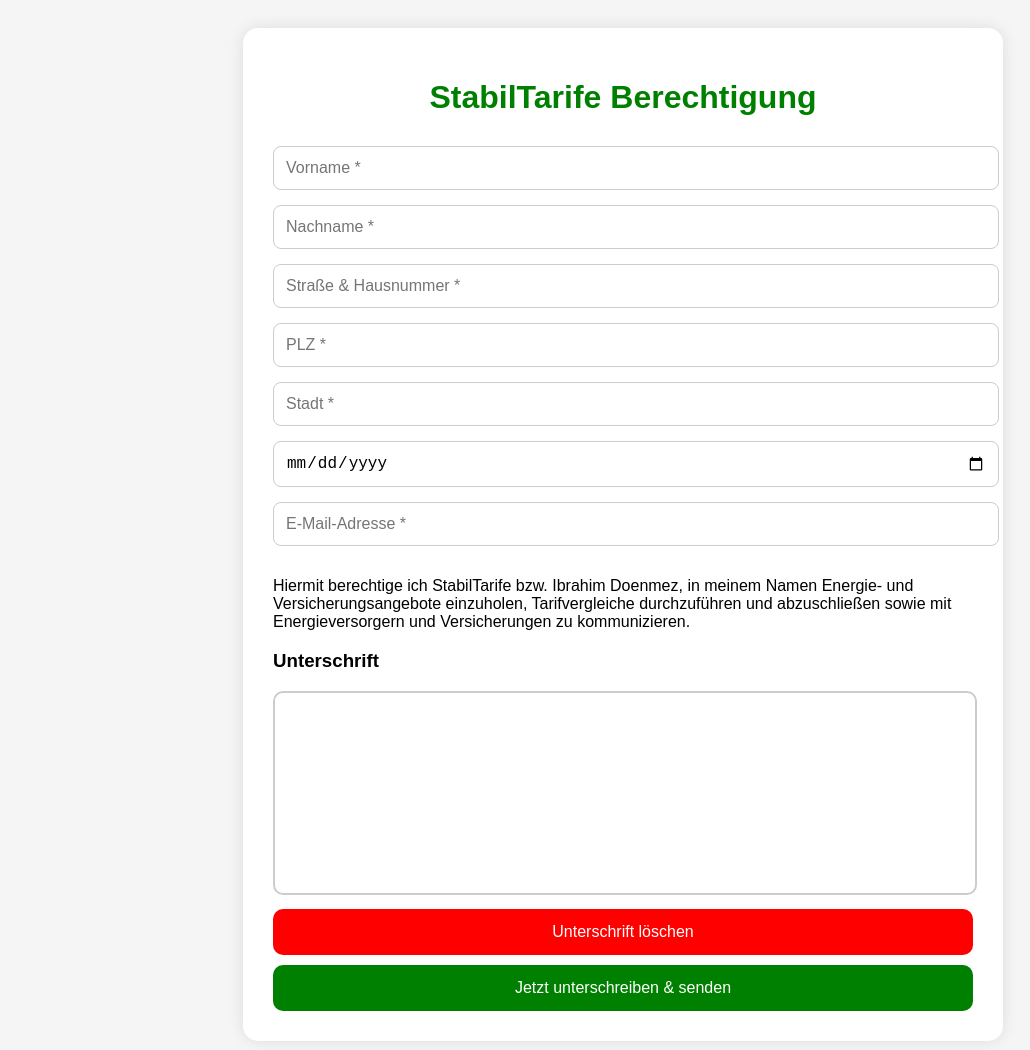
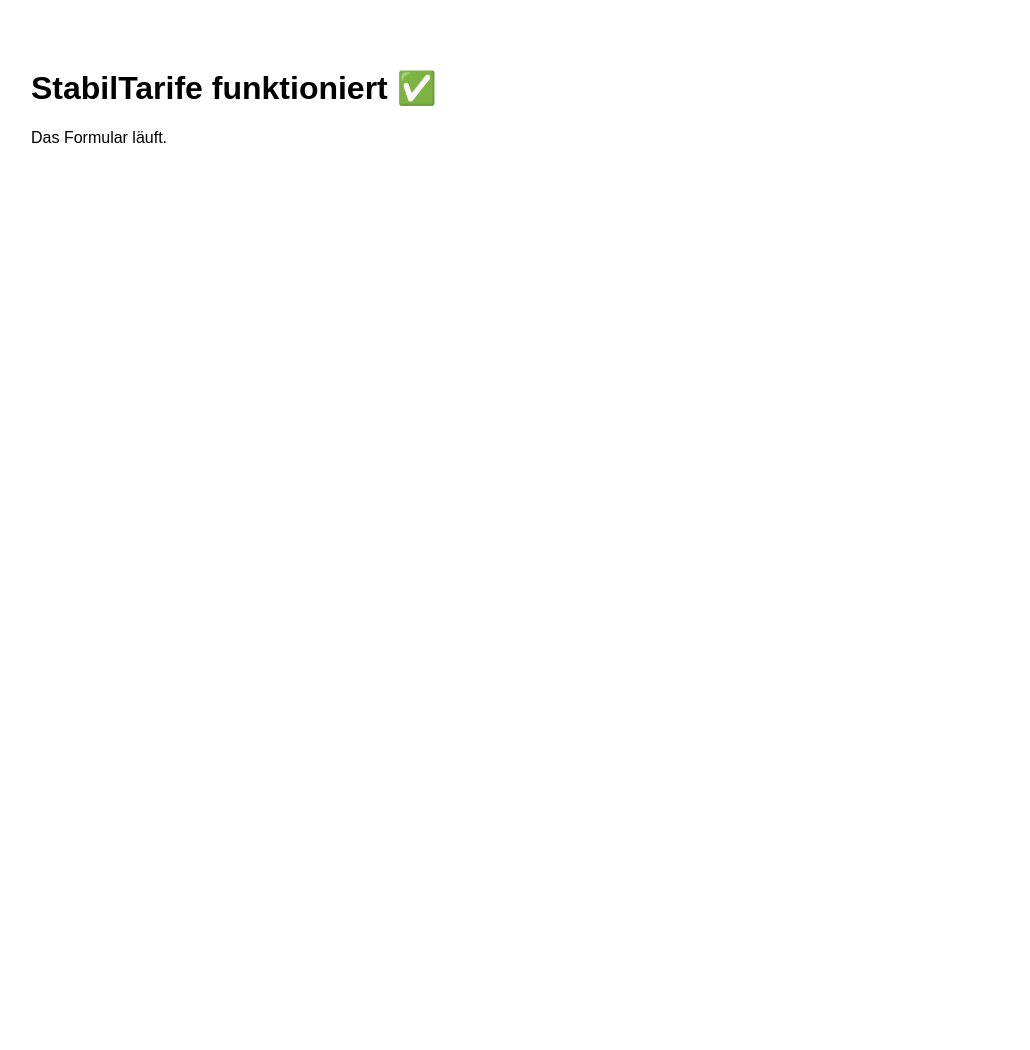
Before and after one commit to ibodoen-del/stabiltarife-vollmacht-neu, a website: page index.html in a window 1280 px wide. Shown: the whole page, without its empty margins (17-1047 px from the left). After the commit the page ends 800 px from the top, so only its background shows below. Drawn offline with nearby package versions, Linux system fonts and the light colour scheme.

Commit message:
Update index.html

```diff
--- a/index.html
+++ b/index.html
@@ -1,174 +1,15 @@
 <!DOCTYPE html>
 <html lang="de">
 <head>
-<meta charset="UTF-8" />
-<meta name="viewport" content="width=device-width, initial-scale=1.0"/>
-
-<title>StabilTarife Berechtigung</title>
-
-<script src="https://cdn.jsdelivr.net/npm/signature_pad@4.0.0/dist/signature_pad.umd.min.js"></script>
-
-<style>
-
-body{
-font-family:Arial;
-background:#f5f5f5;
-padding:20px;
-}
-
-.container{
-max-width:700px;
-margin:auto;
-background:white;
-padding:30px;
-border-radius:15px;
-box-shadow:0 0 15px rgba(0,0,0,0.1);
-}
-
-h1{
-text-align:center;
-color:green;
-margin-bottom:30px;
-}
-
-input{
-width:100%;
-padding:12px;
-margin-bottom:15px;
-border:1px solid #ccc;
-border-radius:8px;
-font-size:16px;
-}
-
-canvas{
-border:2px solid #ccc;
-border-radius:10px;
-width:100%;
-height:200px;
-background:white;
-}
-
-button{
-padding:14px 20px;
-border:none;
-border-radius:10px;
-font-size:16px;
-cursor:pointer;
-margin-top:10px;
-}
-
-.send{
-background:green;
-color:white;
-width:100%;
-}
-
-.clear{
-background:red;
-color:white;
-width:100%;
-}
-
-</style>
+<meta charset="UTF-8">
+<title>StabilTarife</title>
 </head>
 
-<body>
+<body style="font-family:Arial;padding:40px;">
 
-<div class="container">
+<h1>StabilTarife funktioniert ✅</h1>
 
-<h1>StabilTarife Berechtigung</h1>
-
-<input id="vorname" placeholder="Vorname *" required>
-<input id="nachname" placeholder="Nachname *" required>
-<input id="strasse" placeholder="Straße & Hausnummer *" required>
-<input id="plz" placeholder="PLZ *" required>
-<input id="stadt" placeholder="Stadt *" required>
-
-<input id="geburtsdatum" type="date" required>
-
-<input id="email" type="email" placeholder="E-Mail-Adresse *" required>
-
-<p>
-Hiermit berechtige ich StabilTarife bzw. Ibrahim Doenmez,
-in meinem Namen Energie- und Versicherungsangebote einzuholen,
-Tarifvergleiche durchzuführen und abzuschließen sowie mit
-Energieversorgern und Versicherungen zu kommunizieren.
-</p>
-
-<h3>Unterschrift</h3>
-
-<canvas id="signature-pad"></canvas>
-
-<button class="clear" onclick="clearSignature()">
-Unterschrift löschen
-</button>
-
-<button class="send" onclick="sendForm()">
-Jetzt unterschreiben & senden
-</button>
-
-</div>
-
-<script>
-
-const canvas = document.getElementById("signature-pad");
-
-canvas.width = canvas.offsetWidth;
-canvas.height = 200;
-
-const signaturePad = new SignaturePad(canvas);
-
-function clearSignature(){
-signaturePad.clear();
-}
-
-async function sendForm(){
-
-if(signaturePad.isEmpty()){
-alert("Bitte unterschreiben");
-return;
-}
-
-const data = {
-vorname: document.getElementById("vorname").value,
-nachname: document.getElementById("nachname").value,
-strasse: document.getElementById("strasse").value,
-plz: document.getElementById("plz").value,
-stadt: document.getElementById("stadt").value,
-geburtsdatum: document.getElementById("geburtsdatum").value,
-email: document.getElementById("email").value,
-unterschrift: signaturePad.toDataURL()
-};
-
-try{
-
-const response = await fetch("/api/send",{
-method:"POST",
-headers:{
-"Content-Type":"application/json"
-},
-body:JSON.stringify(data)
-});
-
-const result = await response.json();
-
-if(result.success){
-alert("Vollmacht erfolgreich versendet!");
-}else{
-alert("Fehler beim Versand");
-}
-
-}catch(error){
-
-console.log(error);
-
-alert("Serverfehler");
-
-}
-
-}
-
-</script>
+<p>Das Formular läuft.</p>
 
 </body>
 </html>
```
